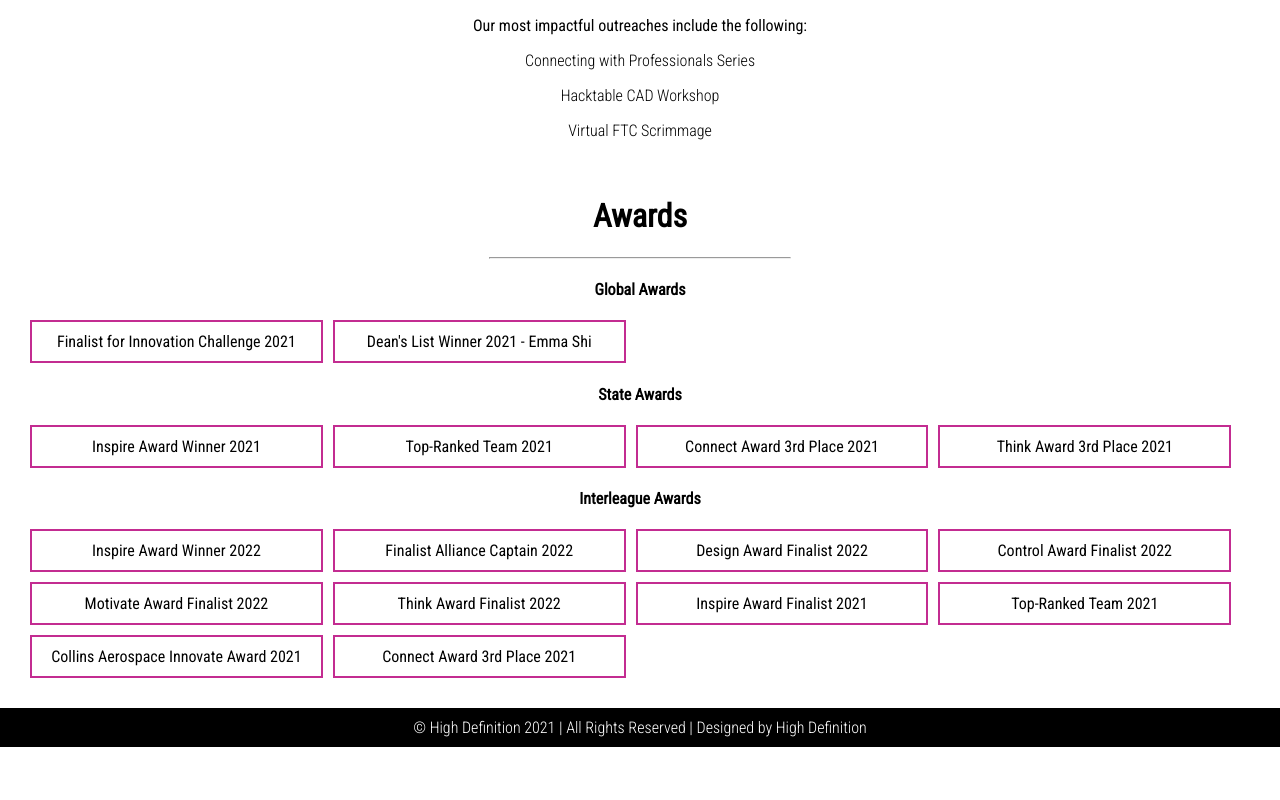
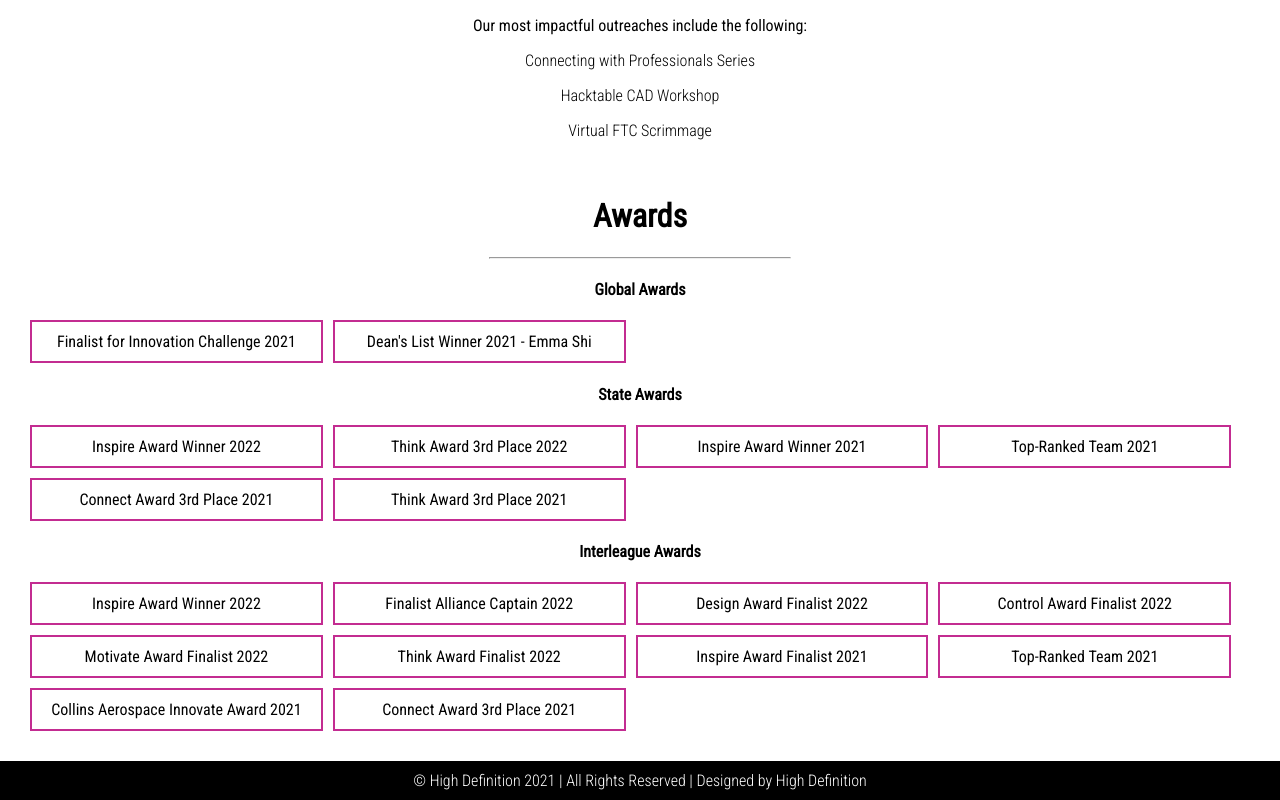
Before and after one commit to HiiDeff/HighDefinition.github.io, a Next.js app: page /accomplishments in a window 1280 px wide. Shown: the part 841-1641 px from the top of the page. Before the commit the page ends 1588 px from the top, so only its background shows below. Built offline with nearby package versions, Linux system fonts and the light colour scheme.

Commit message:
updated awards

```diff
--- a/pages/accomplishments.js
+++ b/pages/accomplishments.js
@@ -36,6 +36,9 @@ export default function Accomplishments() {
           </div>
           <h4>State Awards</h4>
           <div className="award-grid grid">
+            <div className="grid-item">Inspire Award Winner 2022</div>
+            <div className="grid-item">Think Award 3rd Place 2022</div>
+
             <div className="grid-item">Inspire Award Winner 2021</div>
             <div className="grid-item">Top-Ranked Team 2021</div>
             <div className="grid-item">Connect Award 3rd Place 2021</div>
```
